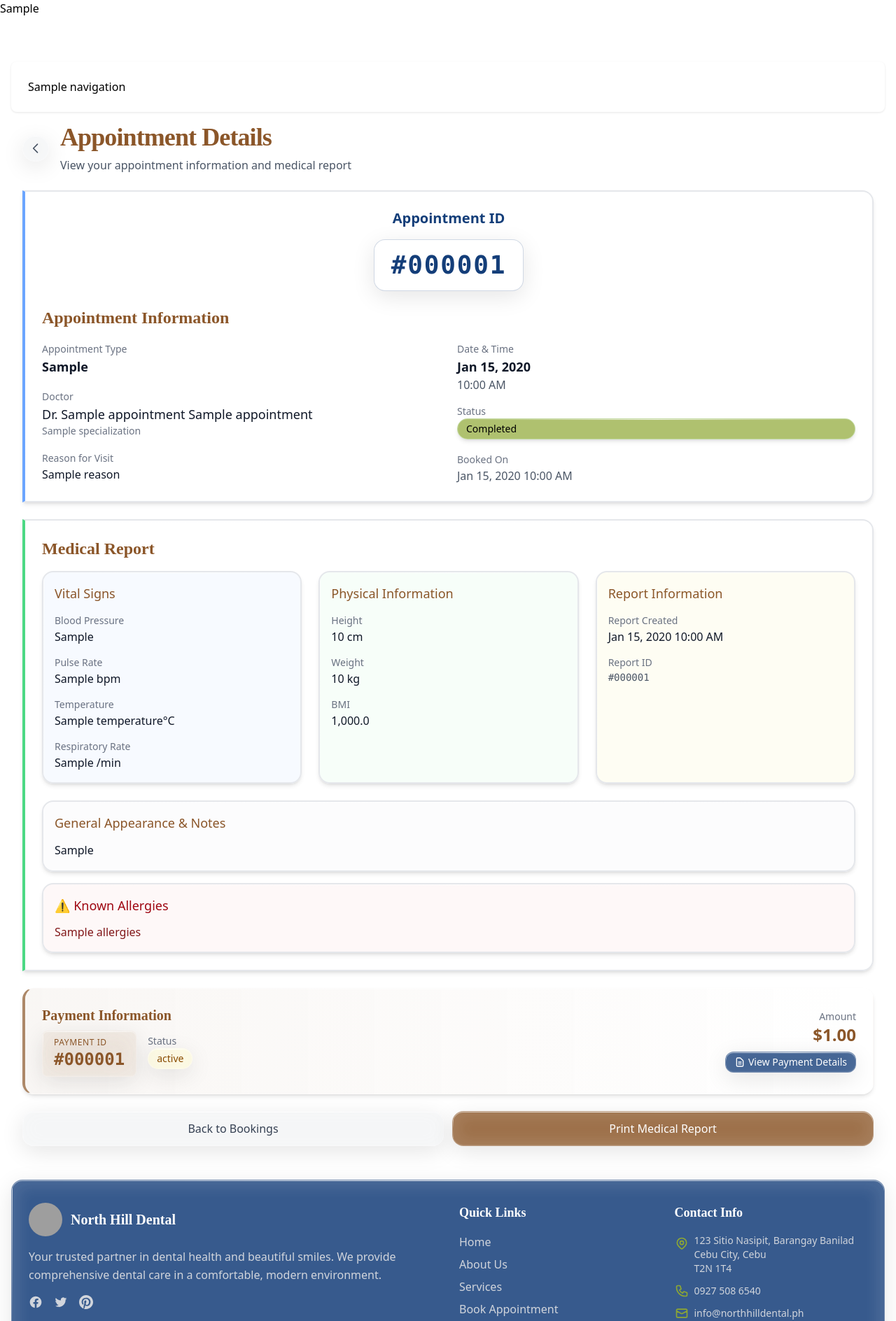
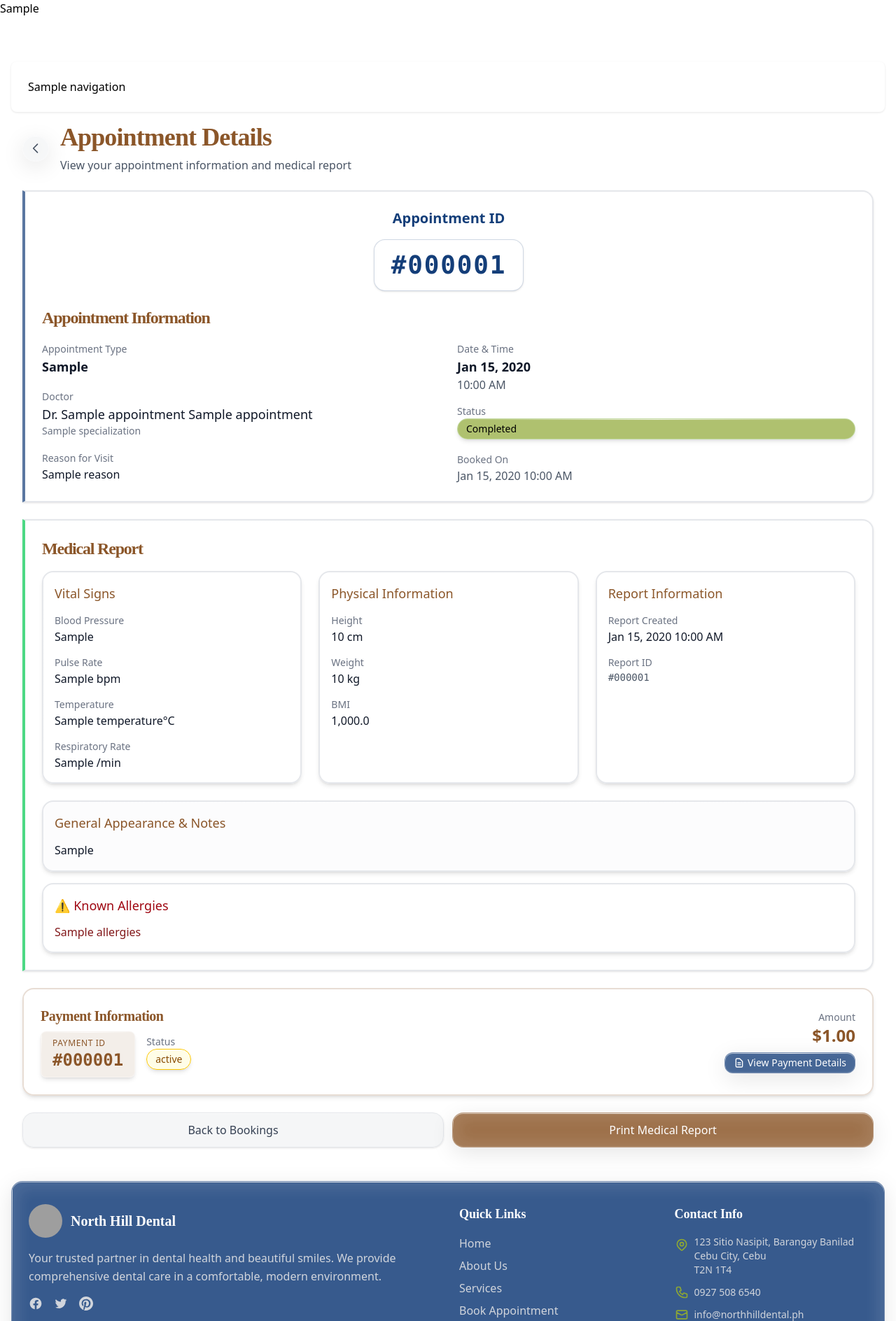
Before and after one commit to devliqht/dentalign, a PHP site: template app/views/pages/patient/AppointmentDetail.php in a window 1280 px wide. Shown: the top 1888 px of the page at 70% size. Run offline with PHP 8.4, Linux system fonts and the light colour scheme; the template is opened without the code that fills it: most values are stand-ins (such as "Sample title", 1, 10 or a date in 2020); style sheets or scripts are compiled from the project's sources; some libraries are stand-ins or nearby versions; grey boxes are pictures that could not be loaded.

Commit message:
feat: adjusted AppointmentDetail styles

```diff
--- a/app/styles/output.css
+++ b/app/styles/output.css
@@ -791,6 +791,10 @@
     border-bottom-style: var(--tw-border-style);
     border-bottom-width: 2px;
   }
+  .border-l {
+    border-left-style: var(--tw-border-style);
+    border-left-width: 1px;
+  }
   .border-l-4 {
     border-left-style: var(--tw-border-style);
     border-left-width: 4px;
@@ -829,6 +833,9 @@
       border-color: color-mix(in oklab, var(--color-gray-400) 70%, transparent);
     }
   }
+  .border-green-100 {
+    border-color: var(--color-green-100);
+  }
   .border-green-100\/40 {
     border-color: color-mix(in srgb, oklch(96.2% 0.044 156.743) 40%, transparent);
     @supports (color: color-mix(in lab, red, red)) {
@@ -859,9 +866,30 @@
   .border-nhd-brown {
     border-color: var(--color-nhd-brown);
   }
+  .border-nhd-brown\/20 {
+    border-color: color-mix(in srgb, #8b5629 20%, transparent);
+    @supports (color: color-mix(in lab, red, red)) {
+      border-color: color-mix(in oklab, var(--color-nhd-brown) 20%, transparent);
+    }
+  }
+  .border-nhd-brown\/40 {
+    border-color: color-mix(in srgb, #8b5629 40%, transparent);
+    @supports (color: color-mix(in lab, red, red)) {
+      border-color: color-mix(in oklab, var(--color-nhd-brown) 40%, transparent);
+    }
+  }
+  .border-nhd-brown\/70 {
+    border-color: color-mix(in srgb, #8b5629 70%, transparent);
+    @supports (color: color-mix(in lab, red, red)) {
+      border-color: color-mix(in oklab, var(--color-nhd-brown) 70%, transparent);
+    }
+  }
   .border-red-200 {
     border-color: var(--color-red-200);
   }
+  .border-yellow-100 {
+    border-color: var(--color-yellow-100);
+  }
   .border-yellow-200 {
     border-color: var(--color-yellow-200);
   }
@@ -1163,6 +1191,24 @@
     background-color: color-mix(in srgb, #8b5629 10%, transparent);
     @supports (color: color-mix(in lab, red, red)) {
       background-color: color-mix(in oklab, var(--color-nhd-brown) 10%, transparent);
+    }
+  }
+  .bg-nhd-brown\/15 {
+    background-color: color-mix(in srgb, #8b5629 15%, transparent);
+    @supports (color: color-mix(in lab, red, red)) {
+      background-color: color-mix(in oklab, var(--color-nhd-brown) 15%, transparent);
+    }
+  }
+  .bg-nhd-brown\/20 {
+    background-color: color-mix(in srgb, #8b5629 20%, transparent);
+    @supports (color: color-mix(in lab, red, red)) {
+      background-color: color-mix(in oklab, var(--color-nhd-brown) 20%, transparent);
+    }
+  }
+  .bg-nhd-brown\/40 {
+    background-color: color-mix(in srgb, #8b5629 40%, transparent);
+    @supports (color: color-mix(in lab, red, red)) {
+      background-color: color-mix(in oklab, var(--color-nhd-brown) 40%, transparent);
     }
   }
   .bg-nhd-brown\/85 {
--- a/app/views/pages/patient/AppointmentDetail.php
+++ b/app/views/pages/patient/AppointmentDetail.php
@@ -40,10 +40,10 @@
 
     <div class="px-4 space-y-6">
         <!-- Appointment Information Card -->
-        <div class="glass-card rounded-l-none rounded-r-2xl  shadow-md border-2 border-gray-200 border-l-4 border-l-blue-500/70 p-6">
+        <div class="glass-card rounded-l-none rounded-r-2xl shadow-sm border-2 border-gray-200 border-l-4 border-l-nhd-blue/70 p-6">
         <div class="text-center mb-4">
                 <h3 class="text-xl font-semibold text-nhd-blue mb-4 font-family-sans">Appointment ID</h3>
-                <div class="glass-card bg-white border-nhd-blue/20 border-1 text-nhd-blue px-6 py-4 rounded-2xl inline-block">
+                <div class="glass-card bg-white border-nhd-blue/20 border-1 text-nhd-blue px-6 py-4 rounded-2xl inline-block shadow-sm">
                     <span class="text-4xl font-bold font-mono tracking-wider">#<?php echo str_pad(
                         $appointment["AppointmentID"],
                         6,
@@ -52,7 +52,7 @@
                     ); ?></span>
                 </div>
             </div>
-            <h3 class="text-2xl font-semibold text-nhd-brown mb-4 font-family-bodoni">Appointment Information</h3>
+            <h3 class="text-2xl font-semibold text-nhd-brown mb-4 font-family-bodoni tracking-tighter">Appointment Information</h3>
 
             <div class="grid grid-cols-1 md:grid-cols-2 gap-6">
                 <div class="space-y-4">
@@ -131,13 +131,13 @@
         </div>
 
         <!-- Medical Report Card -->
-        <div class="glass-card rounded-l-none rounded-r-2xl shadow-md border-l-4 border-l-green-500/70 p-6 border-2 border-gray-200">
-            <h3 class="text-2xl font-semibold text-nhd-brown mb-4 font-family-bodoni">Medical Report</h3>
+        <div class="glass-card rounded-l-none rounded-r-2xl shadow-sm border-l-4 border-l-green-500/70 p-6 border-2 border-gray-200">
+            <h3 class="text-2xl font-semibold text-nhd-brown mb-4 font-family-bodoni tracking-tighter">Medical Report</h3>
 
             <?php if ($appointmentReport): ?>
                 <div class="grid grid-cols-1 md:grid-cols-2 lg:grid-cols-3 gap-6 mb-6">
                     <!-- Vital Signs -->
-                    <div class="glass-card bg-blue-50/50 border-gray-200 border-2 rounded-2xl p-4 shadow-md">
+                    <div class="glass-card border-gray-200 border-2 rounded-2xl p-4 shadow-md">
                         <h4 class="text-lg font-medium text-nhd-brown mb-3">Vital Signs</h4>
                         <div class="space-y-3">
                             <div>
@@ -190,7 +190,7 @@
 
                     <!-- Patient Physical Info -->
                     <?php if ($patientRecord): ?>
-                    <div class="glass-card bg-green-50/50 border-gray-200 border-2 rounded-2xl p-4 shadow-md">
+                    <div class="glass-card border-gray-200 border-2 rounded-2xl p-4 shadow-md">
                         <h4 class="text-lg font-medium text-nhd-brown mb-3">Physical Information</h4>
                         <div class="space-y-3">
                             <div>
@@ -234,7 +234,7 @@
                     <?php endif; ?>
 
                     <!-- Report Details -->
-                    <div class="glass-card bg-yellow-50/50 border-gray-200 border-2 rounded-2xl p-4 shadow-md">
+                    <div class="glass-card border-gray-200 border-2 rounded-2xl p-4 shadow-md">
                         <h4 class="text-lg font-medium text-nhd-brown mb-3">Report Information</h4>
                         <div class="space-y-3">
                             <div>
@@ -282,7 +282,7 @@
 
                 <!-- Allergies Section -->
                 <?php if ($patientRecord && $patientRecord["allergies"]): ?>
-                <div class="glass-card bg-red-50/50 border-gray-200 border-2 rounded-2xl p-4 mt-4 shadow-md">
+                <div class="glass-card border-gray-200 border-2 rounded-2xl p-4 mt-4 shadow-md">
                     <h4 class="text-lg font-medium text-red-800 mb-3">⚠️ Known Allergies</h4>
                     <p class="text-red-900">
                         <?php echo nl2br(
@@ -312,12 +312,12 @@
         </div>
 
         <!-- Payment Information Section -->
-        <div class="glass-card rounded-2xl shadow-md border-l-4 border-l-nhd-brown/70 p-6 bg-gradient-to-r from-nhd-brown/5 to-transparent">
+        <div class="glass-card bg-white/80 rounded-2xl shadow-md border-2 border-nhd-brown/20 p-6">
             <div class="flex items-center justify-between">
                 <div>
-                    <h3 class="text-xl font-semibold text-nhd-brown mb-2 font-family-bodoni">Payment Information</h3>
+                    <h3 class="text-xl font-semibold text-nhd-brown mb-2 font-family-bodoni tracking-tight">Payment Information</h3>
                     <div class="flex items-center space-x-4">
-                        <div class="glass-card bg-nhd-brown/10 text-nhd-brown px-4 py-2 rounded-lg">
+                        <div class="glass-card bg-nhd-brown/10 shadow-md text-nhd-brown px-4 py-2 rounded-lg">
                             <span class="text-xs font-medium uppercase tracking-wider block">Payment ID</span>
                             <span class="text-2xl font-bold font-mono"><?php if (
                                 $appointmentPayment
@@ -330,13 +330,13 @@
                         </div>
                         <div>
                             <span class="text-sm text-gray-500 block">Status</span>
-                            <span class="inline-block glass-card px-3 py-1 text-sm font-medium rounded-full
+                            <span class="inline-block glass-card shadow-md px-3 py-1 text-sm font-medium rounded-full
                                 <?php if ($appointmentPayment): ?>
                                     <?php echo strtolower(
                                         $appointmentPayment["Status"]
                                     ) === "paid"
-                                        ? "bg-green-100/40 text-green-800"
-                                        : "bg-yellow-100/40 text-yellow-800"; ?>">
+                                        ? "bg-green-100/40 text-green-800 border-green-100"
+                                        : "bg-yellow-100/40 text-yellow-800 border-yellow-400"; ?>">
                                     <?php echo htmlspecialchars(
                                         $appointmentPayment["Status"]
                                     ); ?>
@@ -371,7 +371,7 @@
             </div>
             <?php if (!$appointmentPayment): ?>
                 <div class="mt-4 pt-4 border-t border-gray-200">
-                    <div class="glass-card bg-yellow-50/50 rounded-xl p-4">
+                    <div class="glass-card bg-nhd-brown/15 shadow-md border-1 rounded-xl p-4">
                         <div class="flex items-center">
                             <svg class="w-5 h-5 text-yellow-600 mr-2" fill="none" stroke="currentColor" viewBox="0 0 24 24">
                                 <path stroke-linecap="round" stroke-linejoin="round" stroke-width="2" d="M12 9v2m0 4h.01m-6.938 4h13.856c1.54 0 2.502-1.667 1.732-2.5L13.732 4c-.77-.833-1.964-.833-2.732 0L4.082 16.5c-.77.833.192 2.5 1.732 2.5z"></path>
@@ -397,7 +397,7 @@
             <!-- General actions -->
             <div class="flex flex-col sm:flex-row gap-3">
                 <a href="<?php echo BASE_URL; ?>/patient/bookings"
-                   class="flex-1 px-6 py-3 glass-card bg-gray-100/80 text-gray-700 rounded-2xl hover:bg-gray-200/80 transition-colors font-medium text-center">
+                   class="flex-1 px-6 py-3 glass-card bg-gray-100/80 text-gray-700 shadow-sm border-gray-200 border-1 rounded-2xl hover:bg-gray-200/80 transition-colors font-medium text-center">
                     Back to Bookings
                 </a>
 
```
